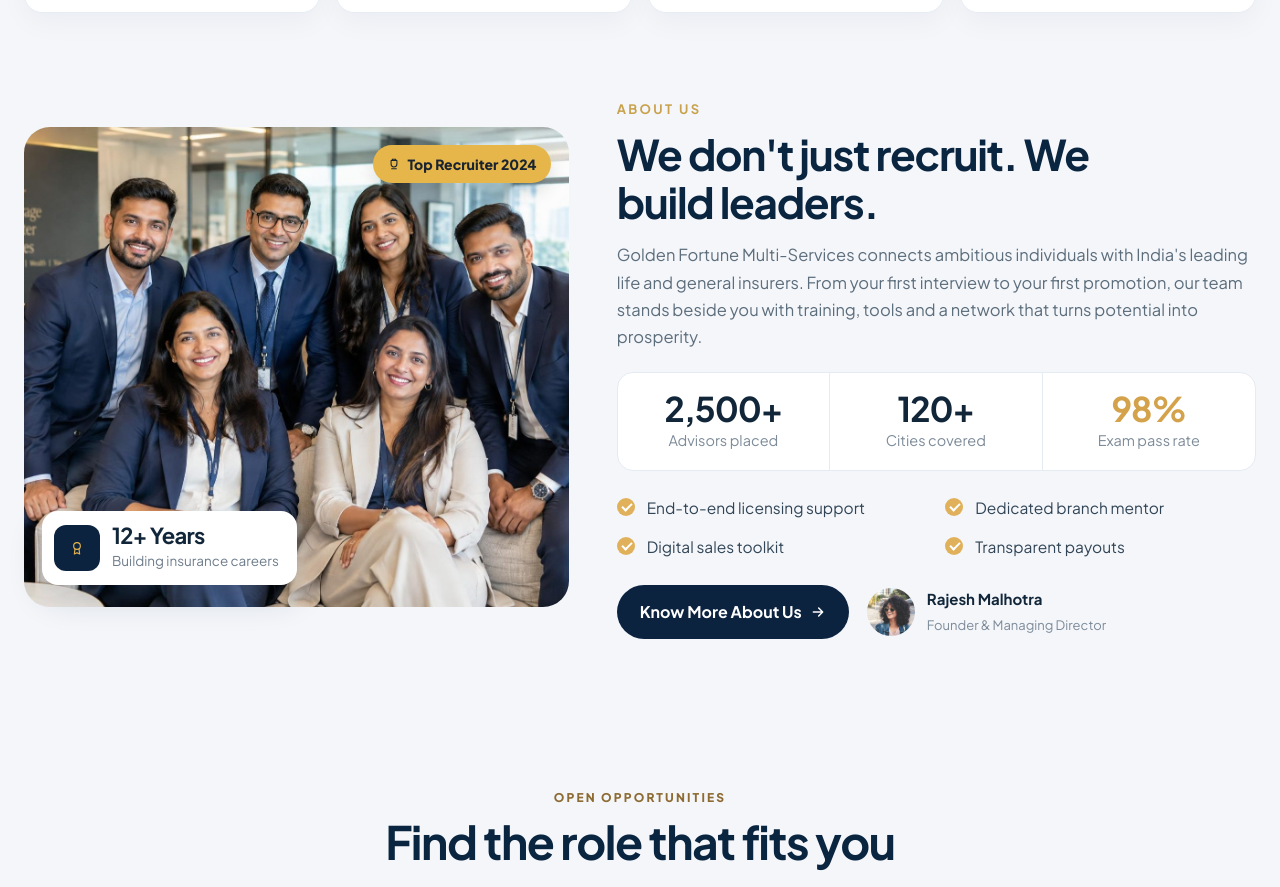
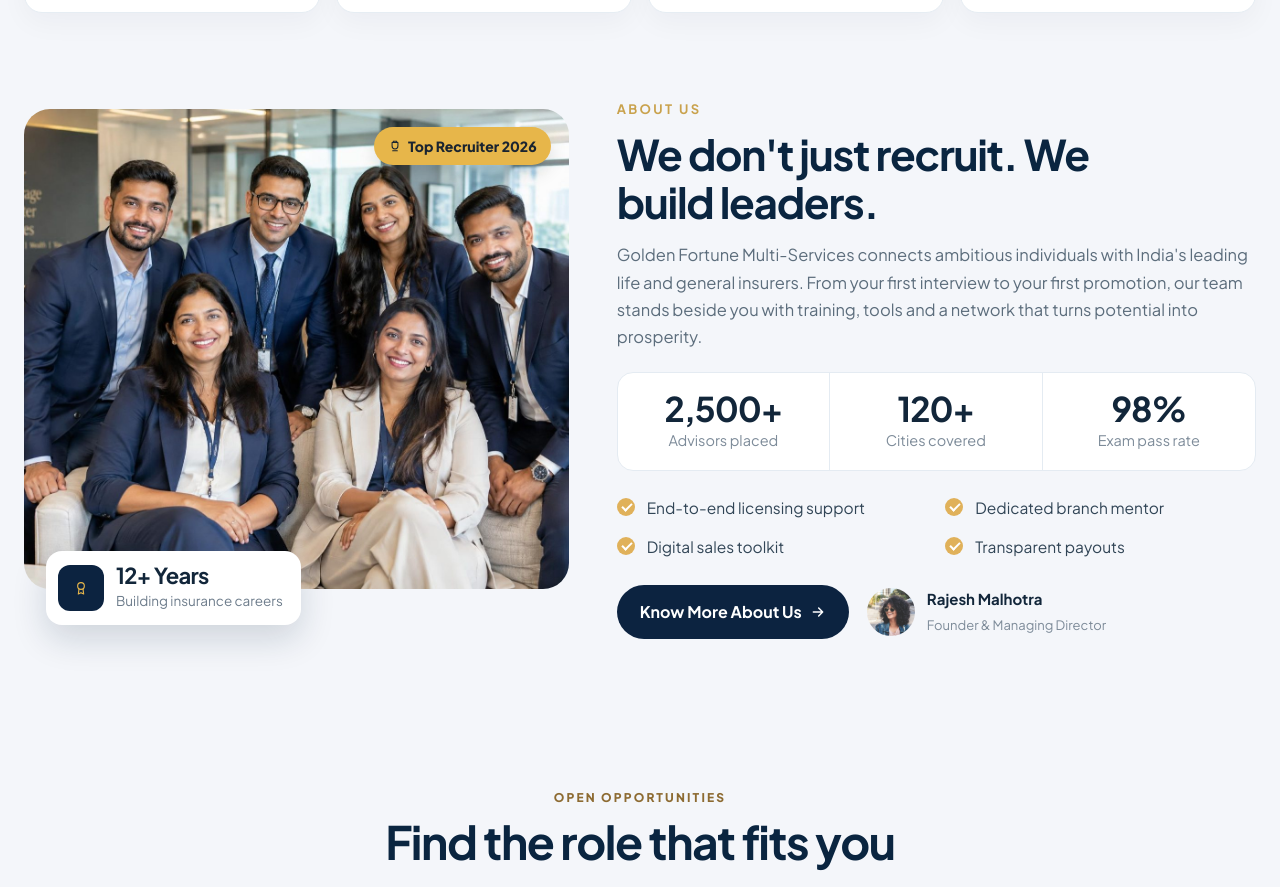
Before and after one commit to graminjagaran/mlm-demo, a Next.js app: page / in a window 1280 px wide. Shown: the part 1437-2324 px from the top of the page. Built offline with nearby package versions, Linux system fonts and the light colour scheme.

Commit message:
Move the years card to the photo edge and use navy for 98%.
The 12+ Years card now sits on the bottom-left of the team photo, and the exam pass rate matches the other stat numbers. The recruiter badge reads 2026.

Co-authored-by: graminjagaran <graminjagaran@users.noreply.github.com>

```diff
--- a/app/globals.css
+++ b/app/globals.css
@@ -330,10 +330,10 @@ h1 { font-size: clamp(40px, 5vw, 64px); line-height: 1.05; letter-spacing: -0.03
 .about .eyebrow { color: #c9a24d; font-size: 13px; letter-spacing: 0.18em; font-weight: 700; }
 .about h2 { font-size: clamp(40px, 3.3vw, 52px); line-height: 1.12; margin: 10px 0 14px; }
 .about .sub { max-width: none; font-size: 16.5px; line-height: 1.65; color: #5c6d7c; }
-.about-photo { position: relative; }
+.about-photo { position: relative; overflow: visible; padding-bottom: 36px; }
 .about-photo img { width: 100%; height: 480px; object-fit: cover; border-radius: 26px; }
 .years {
-  position: absolute; left: 18px; bottom: 22px;
+  position: absolute; left: 22px; bottom: 0;
   background: white; border-radius: 16px; padding: 12px 18px 12px 12px;
   box-shadow: 0 14px 34px rgba(10, 37, 64, .16);
   display: flex; align-items: center; gap: 12px;
@@ -360,7 +360,6 @@ h1 { font-size: clamp(40px, 5vw, 64px); line-height: 1.05; letter-spacing: -0.03
 .statbar div { text-align: center; padding: 18px 10px; border-right: 1px solid #e4ebf2; }
 .statbar div:last-child { border-right: 0; }
 .statbar b { display: block; font-size: 34px; color: #12263a; letter-spacing: -0.03em; line-height: 1.05; }
-.statbar .gold-num { color: #d4a24a; }
 .statbar span { color: #7d8b99; font-size: 14.5px; }
 .about-cta { display: flex; align-items: center; gap: 18px; flex-wrap: wrap; margin-top: 6px; }
 .about-cta .btn { color: #fff; background: #0c2340; font-size: 16px; padding: 13px 22px; }
--- a/app/page.tsx
+++ b/app/page.tsx
@@ -68,7 +68,7 @@ export default function HomePage() {
             <img src="/media/about.jpg" alt="Golden Fortune team" />
             <div className="recruiter-badge">
               <svg width="14" height="14" viewBox="0 0 24 24" fill="none" aria-hidden="true"><path d="M8 20h8M12 17a5 5 0 0 0 5-5V6H7v6a5 5 0 0 0 5 5zM9 6V4h6v2" stroke="currentColor" strokeWidth="1.8" strokeLinecap="round" strokeLinejoin="round" /></svg>
-              Top Recruiter 2024
+              Top Recruiter 2026
             </div>
             <div className="years">
               <i>
@@ -84,7 +84,7 @@ export default function HomePage() {
             <div className="statbar">
               <div><b>{site.advisors}</b><span>Advisors placed</span></div>
               <div><b>{site.cities}</b><span>Cities covered</span></div>
-              <div><b className="gold-num">{site.passRate}</b><span>Exam pass rate</span></div>
+              <div><b>{site.passRate}</b><span>Exam pass rate</span></div>
             </div>
             <ul className="ticks cols">
               <li>End-to-end licensing support</li>
```
